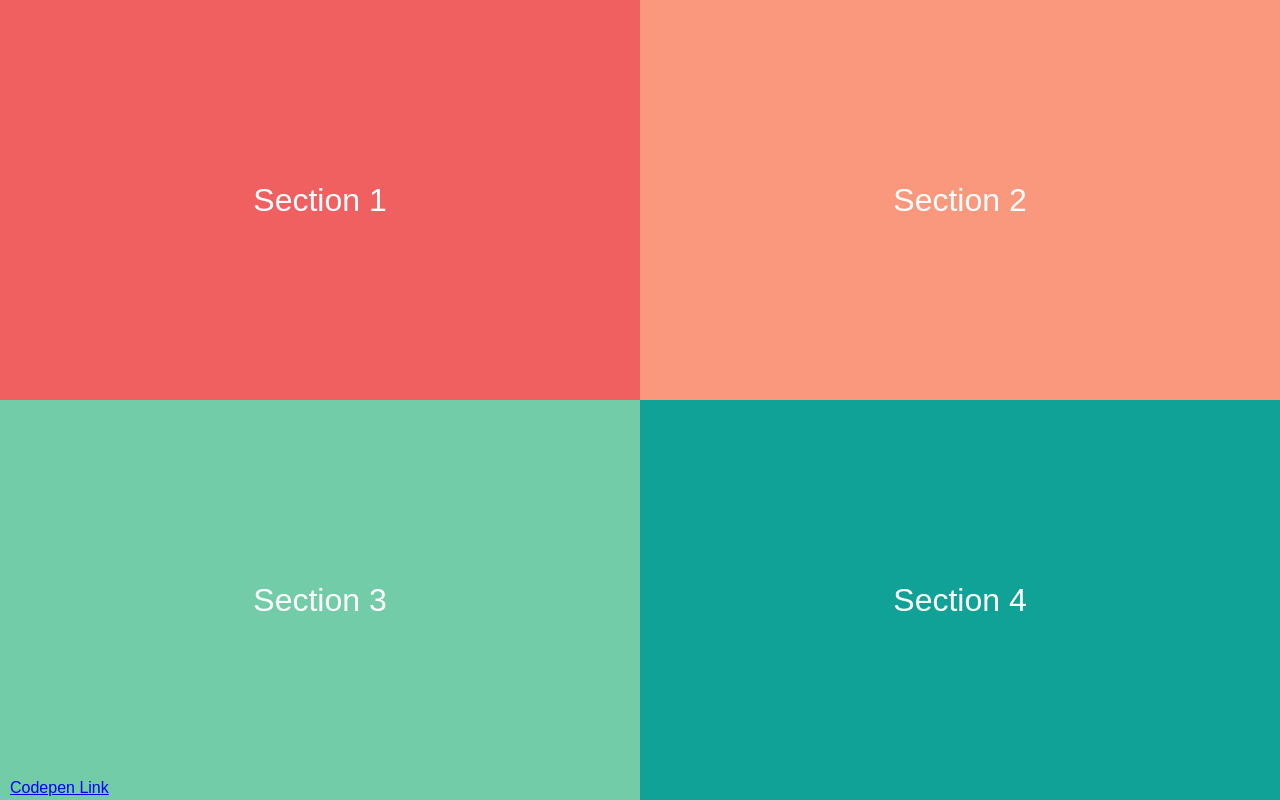
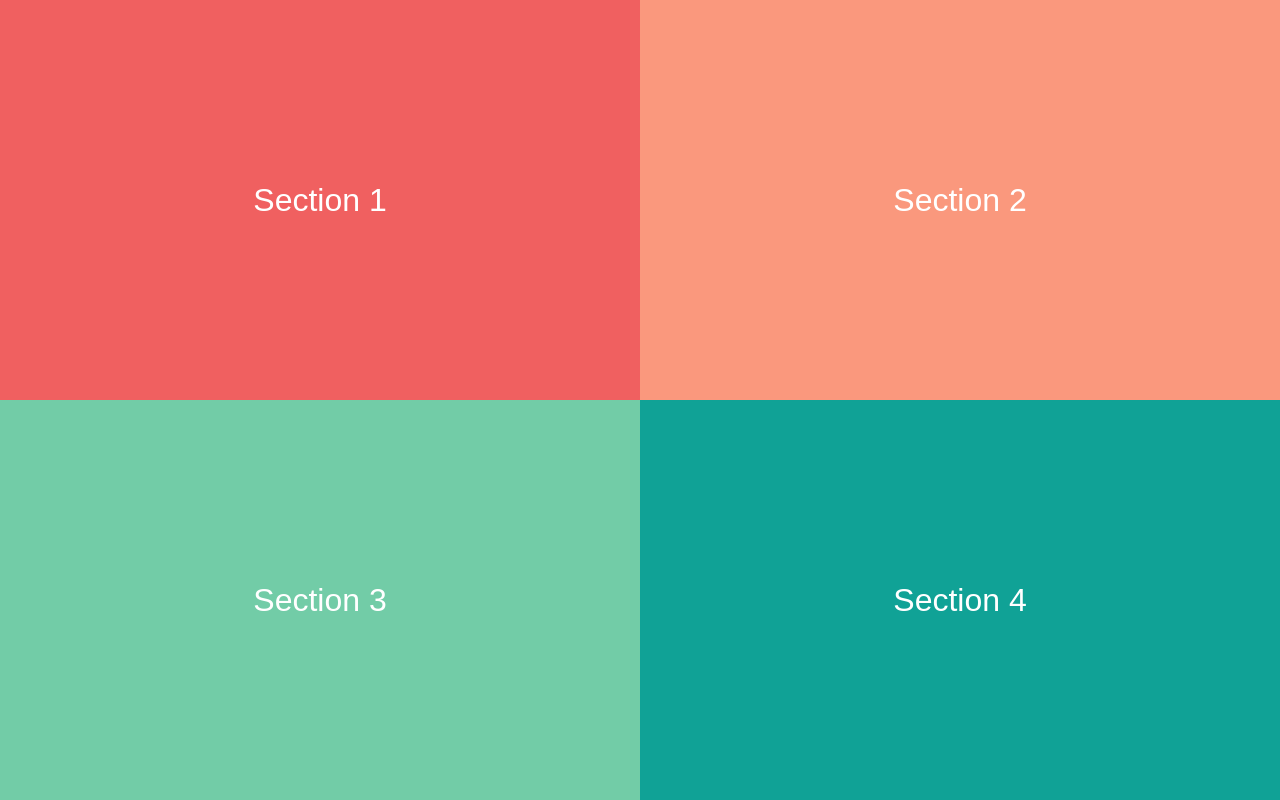
Before and after one commit to tijanatovilovic/Layout-transitions, a plain HTML site: page index.html in a window 1280 px wide. Drawn offline with Linux system fonts and the light colour scheme.

Commit message:
Update index.html

```diff
--- a/index.html
+++ b/index.html
@@ -28,6 +28,5 @@
       </section>
     </main>
 
-    <a href="https://codepen.io/marcelo-ribeiro/pen/xOOKpO">Codepen Link</a>
   </body>
 </html>
```
